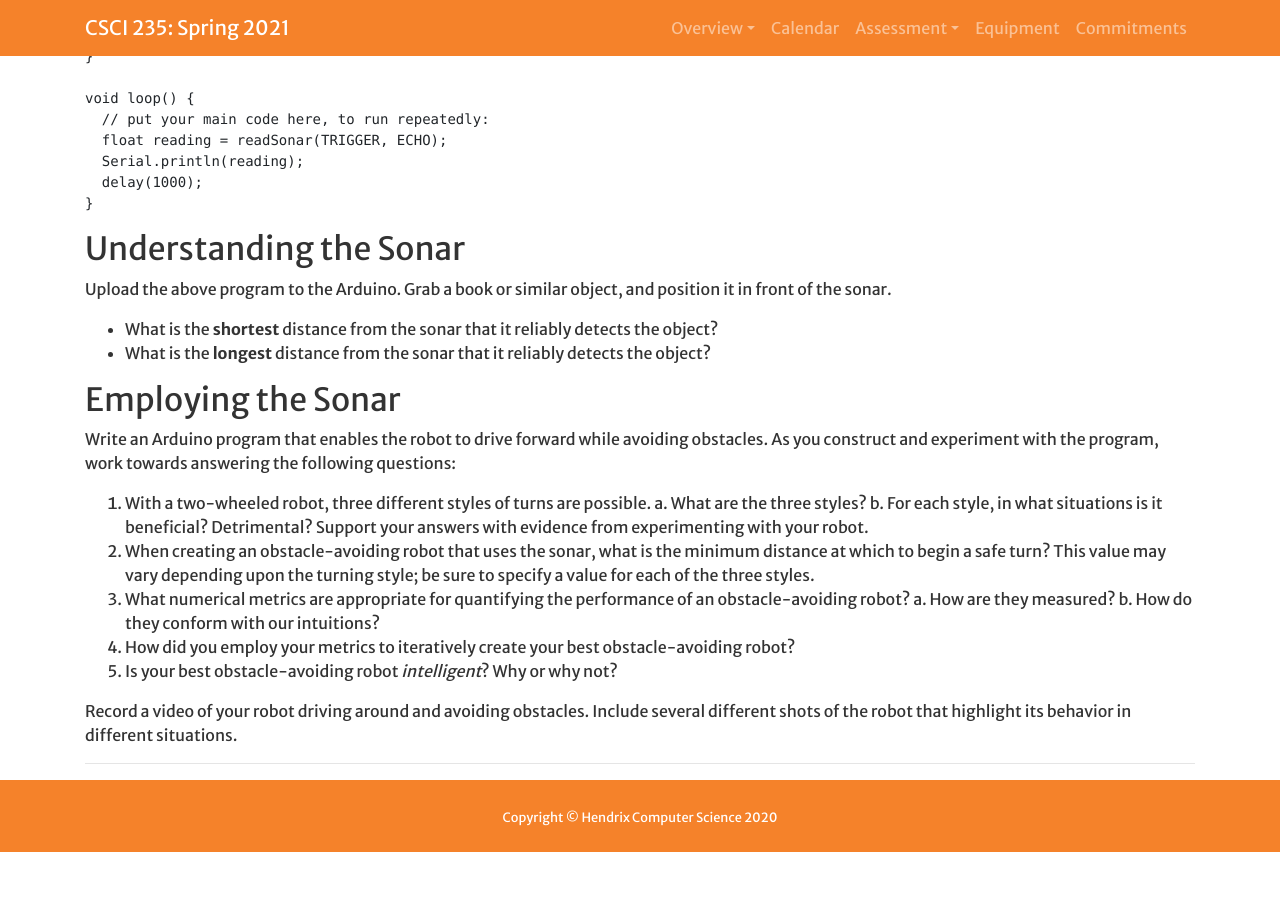
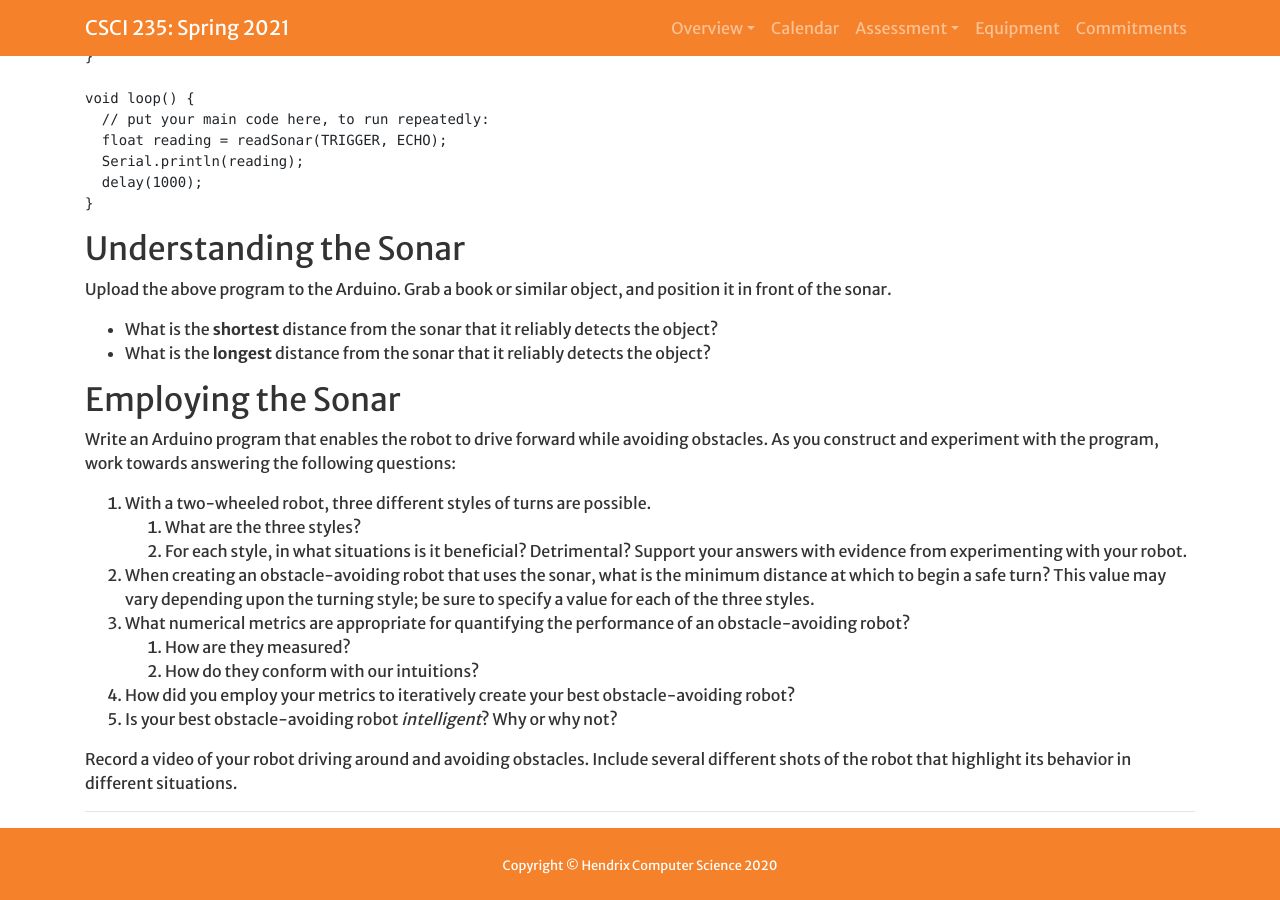
Before and after one commit to Hendrix-CS/csci235, a Jekyll site: the page built from projects/Sonar.md, in a window 1280 px wide and 900 px high, scrolled down 2048 px. Built offline with Jekyll 4.4.1, drawn with Linux system fonts in a browser that asks for light colours; a script that is not in the unit is left out; our own code applies the rules of GitHub Pages for plain Markdown files; before the commit the page ends 2900 px from its top, so only the background shows below that; some of the changed lines change nothing that is shown.

Commit message:
Reverted changes.

```diff
--- a/projects/Sonar.md
+++ b/projects/Sonar.md
@@ -93,13 +93,13 @@ Write an Arduino program that enables the robot to drive forward while avoiding
 and experiment with the program, work towards answering the following questions:
 
 1. With a two-wheeled robot, three different styles of turns are possible.
-   a. What are the three styles?
-   b. For each style, in what situations is it beneficial? Detrimental? Support your answers with evidence from experimenting with your robot.
+   1. What are the three styles?
+   2. For each style, in what situations is it beneficial? Detrimental? Support your answers with evidence from experimenting with your robot.
 2. When creating an obstacle-avoiding robot that uses the sonar, what is the minimum distance at which to begin a safe turn?
    This value may vary depending upon the turning style; be sure to specify a value for each of the three styles.
 3. What numerical metrics are appropriate for quantifying the performance of an obstacle-avoiding robot?
-   a. How are they measured?
-   b. How do they conform with our intuitions?
+   1. How are they measured?
+   2. How do they conform with our intuitions?
 4. How did you employ your metrics to iteratively create your best obstacle-avoiding robot?
 5. Is your best obstacle-avoiding robot *intelligent*? Why or why not?
 
```
